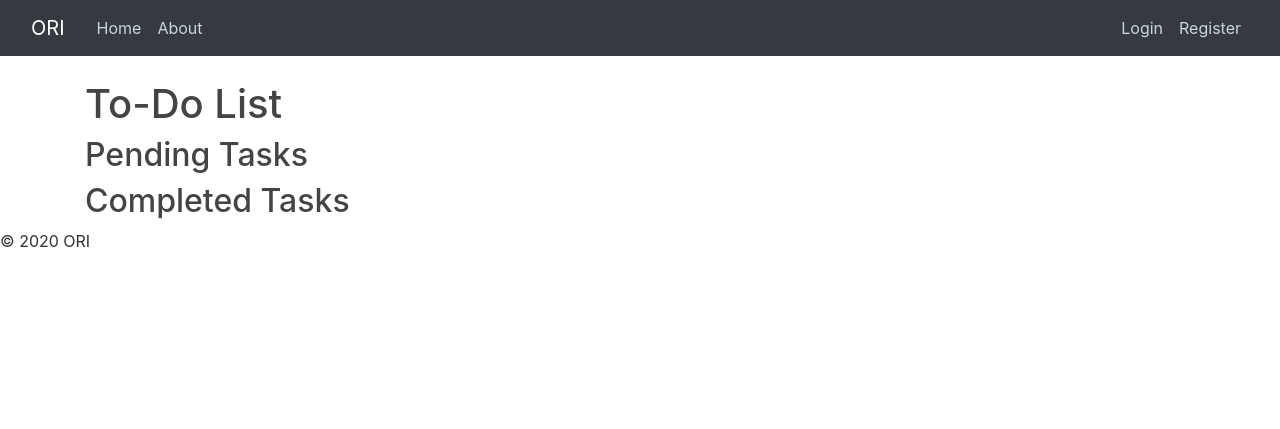
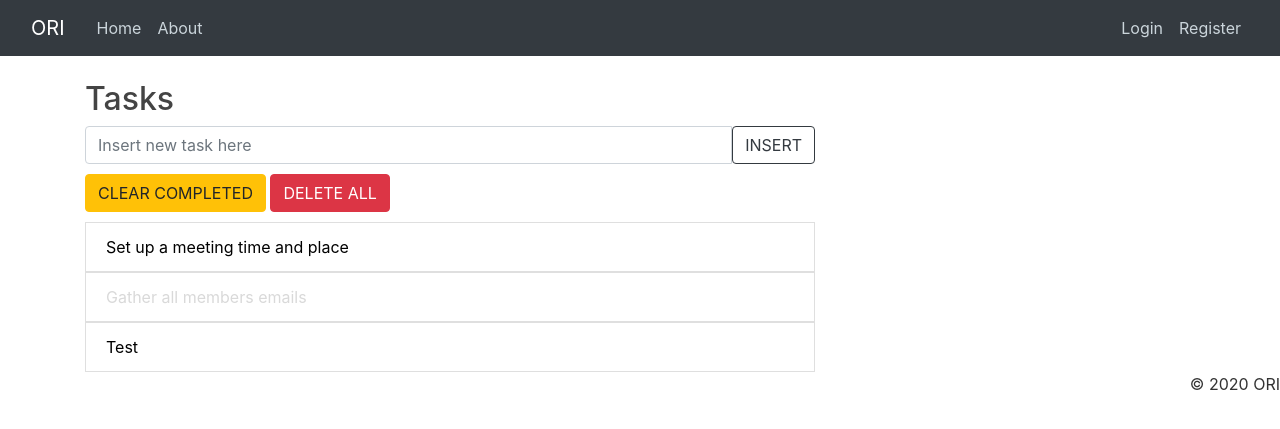
Before and after one commit to thmtiffany/ORI, a Django app: page /todolist/ in a window 1280 px wide. Shown: the top 429 px of the page. Run offline with Django 3.2, Linux system fonts and the light colour scheme; data comes from the database, SQL or seed files in the repository; both versions use the stored data as it was after the commit; some libraries are stand-ins or nearby versions.

Commit message:
modified ori>urls.py, home>css and htls, todolist

```diff
--- a/home/static/home/main.css
+++ b/home/static/home/main.css
@@ -109,3 +109,7 @@ a.article-title:hover {
   margin-bottom: 40px;
   text-align: center;
 }
+
+.base-bottom{
+  text-align: right;
+}
--- a/home/templates/home/base.html
+++ b/home/templates/home/base.html
@@ -12,7 +12,6 @@
 
     <link rel="stylesheet" type="text/css" href="{% static 'home/main.css' %}">
 
-	<title></title>
 </head>
 <body>
 	<header class="site-header">
@@ -56,9 +55,10 @@
 	  </div>
 	</main>
 
-  <footer>
-    &copy 2020 ORI
-  </footer>
+<div class="base-bottom">
+  <p>&copy 2020 ORI</p>
+</div>
+
 
 	<!-- Optional JavaScript -->
     <!-- jQuery first, then Popper.js, then Bootstrap JS -->
--- a/home/templates/home/home.html
+++ b/home/templates/home/home.html
@@ -1,6 +1,7 @@
 {% extends "home/base.html" %}
 {% load static %}
 {% block content %}
+<title>ORI | Welcome</title>
 	<header>
 		<div class="home-header">
 			<h1>Welcome to ORI</h1>
--- a/ori/urls.py
+++ b/ori/urls.py
@@ -18,7 +18,6 @@ from django.contrib.auth import views as auth_views
 from django.urls import path, include
 from users import views as user_views
 from home import views as home_views
-from todolist import views as todolist_views
 
 urlpatterns = [
     path('admin/', admin.site.urls),
@@ -28,5 +27,5 @@ urlpatterns = [
     path('login/', auth_views.LoginView.as_view(template_name='users/login.html'), name = 'login'),
     path('logout/', auth_views.LogoutView.as_view(template_name='users/logout.html'), name = 'logout'),
     path('', home_views.home, name = 'home'),
-    path('todolist/', todolist_views.todolist, name = "todolist")
+    path('todolist/', include('todolist.urls'))
 ]
--- a/todolist/admin.py
+++ b/todolist/admin.py
@@ -1,2 +1,6 @@
 from django.contrib import admin
 # Register your models here.
+
+from .models import Task
+
+admin.site.register(Task)
--- /dev/null
+++ b/todolist/forms.py
@@ -0,0 +1,8 @@
+from django import forms
+
+class TodoListForm(forms.Form):
+    text = forms.CharField(max_length=100,
+    widget = forms.TextInput(
+    attrs={'class': 'form-control', 'placeholder': 'Insert new task here', 'aria-label':
+    'Todo', 'aria-describedby': 'add-btn'}
+    ))
--- a/todolist/models.py
+++ b/todolist/models.py
@@ -1 +1,8 @@
 from django.db import models
+
+class Task(models.Model):
+    text = models.CharField(max_length=100)
+    complete = models.BooleanField(default=False)
+
+    def __str__(self):
+        return self.text
--- a/todolist/static/todolist/main.css
+++ b/todolist/static/todolist/main.css
@@ -1,4 +1,8 @@
-*{
-  margin:0;
-  padding:0;
+a {
+  color: #000000;
 }
+
+.btn-group {
+  margin-top: 10px;
+  margin-bottom: 10px;
+}
--- a/todolist/templates/todolist/todolist.html
+++ b/todolist/templates/todolist/todolist.html
@@ -1,8 +1,43 @@
 {% extends "home/base.html" %}
+{% block content %}
 {% load static %}
-{% block content %}
-	<h1>To-Do List</h1>
-	<h2>Pending Tasks</h2>
-	<h2>Completed Tasks</h2>
+<link rel="stylesheet" type="text/css" href="{% static 'todolist/main.css' %}">
+
+<title>ORI | To-Do List</title>
+
+<h2>Tasks</h2>
+
+<form action="{% url 'add'%}" method="POST" role="form">
+	{% csrf_token %}
+	<div class="todolist">
+		<div class="input-group">
+			{{ form.text }}
+			<span class="input-group-btn">
+				<button type="submit" class="btn btn-outline-dark"" id="add-btn">INSERT</button>
+			</span>
+		</div>
+	</div>
+</form>
+
+<div class="btn-group">
+	<a href="{% url 'deletecomplete'%}"><button type="button" class="btn btn-warning">CLEAR COMPLETED
+	</button></a>
+</div>
+<div class="btn-group">
+	<a href="{% url 'deleteall' %}"><button type="button" class="btn btn-danger"> DELETE ALL
+	</button></a>
+</div>
+
+<div class="todolist-list">
+	<ul class="list-group t20">
+		{% for task in todo_list %}
+		{% if task.complete %}
+		<li class="list-group-item task-completed" style="color:#d9d9d9">{{ task.text }}</li>
+		{% else %}
+		<a href="{% url 'complete' task.id %}"><li class="list-group-item">{{ task.text }}</li></a>
+		{% endif %}
+		{% endfor %}
+	</ul>
+</div>
 
 {% endblock content %}
--- /dev/null
+++ b/todolist/urls.py
@@ -0,0 +1,11 @@
+from django.urls import path
+
+from . import views
+
+urlpatterns = [
+path('', views.todolist, name ='todolist'),
+path('add', views.addTask, name='add'),
+path('complete/<task_id>', views.completeTask, name="complete"),
+path('deletecomplete', views.deleteCompleted, name='deletecomplete'),
+path('deleteall', views.deleteAll, name='deleteall')
+]
--- a/todolist/views.py
+++ b/todolist/views.py
@@ -1,4 +1,44 @@
-from django.shortcuts import render
+from django.shortcuts import render, redirect
+from django.views.decorators.http import require_POST
+
+
+from .models import Task
+from .forms import TodoListForm
 
 def todolist(request):
-    return render(request, 'todolist/todolist.html')
+    todo_list = Task.objects.order_by('id')
+
+    form = TodoListForm()
+
+
+    context = {'todo_list': todo_list, 'form' : form}
+
+    return render(request, 'todolist/todolist.html', context)
+
+@require_POST
+def addTask(request):
+    form = TodoListForm(request.POST)
+
+    print(request.POST['text'])
+
+    if form.is_valid():
+        new_task = Task(text=request.POST['text'])
+        new_task.save()
+
+    return redirect('todolist')
+
+
+def completeTask(request, task_id):
+    task = Task.objects.get(id=task_id)
+    task.complete = True
+    task.save()
+
+    return redirect('todolist')
+
+def deleteCompleted(request):
+    Task.objects.filter(complete__exact=True).delete()
+    return redirect('todolist')
+
+def deleteAll(request):
+    Task.objects.all().delete()
+    return redirect('todolist')
```
Also changed, not shown: db.sqlite3, todolist/migrations/0001_initial.py (added), 1 other file.
